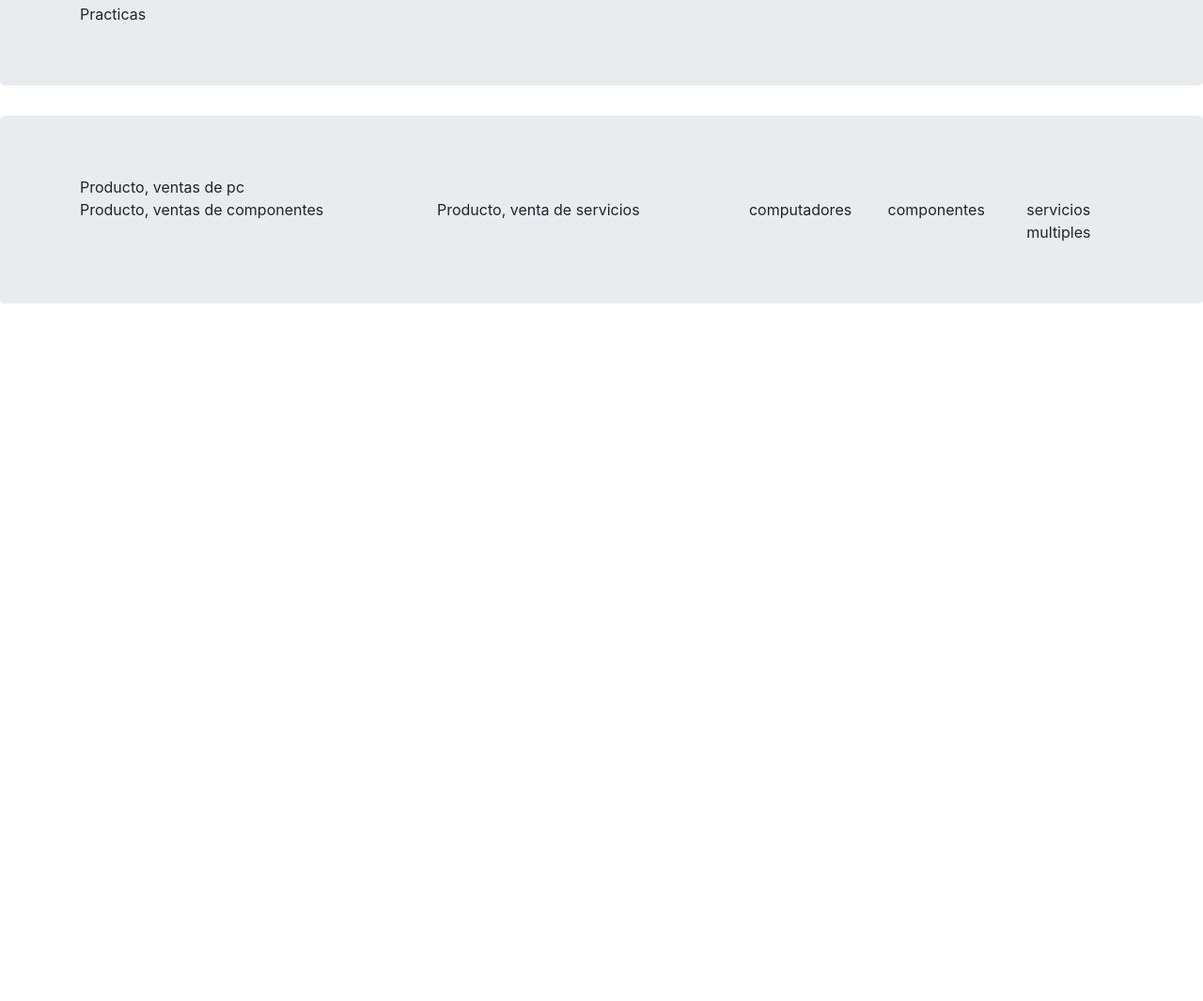
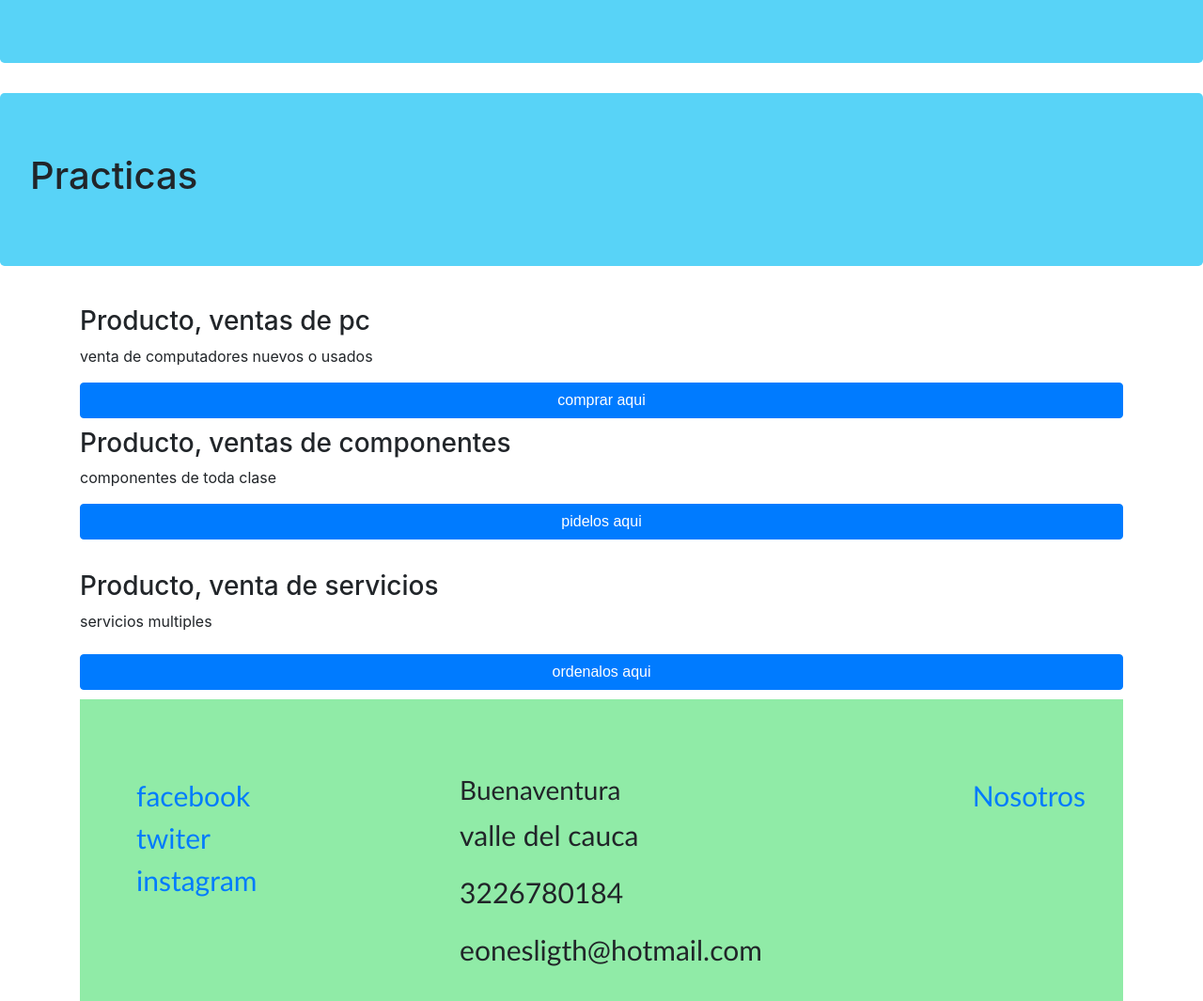
Before and after one commit to Eonesligth/new2021, a website: page index.html in a window 1280 px wide. Shown: the part 117-1182 px from the top of the page at 94% size. Before the commit the page ends 800 px from the top, so only its background shows below. Drawn offline with nearby package versions, Linux system fonts and the light colour scheme.

Commit message:
css y primeras opciones

```diff
--- /dev/null
+++ b/css/main.css
@@ -0,0 +1,30 @@
+.jumbotron {
+	background-color: #58D3F7;
+}
+
+
+footer {
+   padding: 80px 40px 0 60px;
+   background-color: #90EBA7;
+   margin-bottom: 0px;
+   margin-top: 10px;
+   font-family: calibri;
+   font-size: 30px;
+
+}
+
+.btn {
+	background-color: blue,
+	color: yellow;
+	font-family: arial;
+}
+
+.card-pros {
+	flex: 1  150px;
+	padding-right: 2px 6px 2px 6px;
+	margin-top: 10px;
+}
+.btn-reserva {
+	width: 100%;
+
+}
--- a/index.html
+++ b/index.html
@@ -8,35 +8,68 @@
 
     <!-- Bootstrap CSS -->
     <link rel="stylesheet" href="node_modules/bootstrap/dist/CSS/bootstrap.min.css">
-
+    <link rel="stylesheet" href="css/main.css">
     <title>Hola, pero no mundo</title>
   </head>
+  <body>
+  <div class="jumbotron">
    <h1>Aqui vamos de nuevo!</h1>
+  </div>
 
-   <body>
 
     <div class="jumbotron">
+
+    <h1>Practicas</h1>
+    </div>
+
     <div class="container">
-    <div class="row">
-    <div class="col">Practicas</div>
+     <div class="d-flex flex-wrap flex-row-reverse ">
+    <div class="card-pros d-flex flex-column justify-content-between" >
+
+    	<div><h3>Producto, ventas de pc</h3>
+    <p>venta de computadores nuevos o usados </p>
+     </div>
+    <div> <button class="btn btn-primary btn-reserva"> comprar aqui </button>
+    </div>
+    <div class="card-pros d-flex flex-column justify-content-between">
+      <div><h3>Producto, ventas de componentes </h3>
+    <p> componentes de toda clase</p>
+     </div>
+    <div><button class="btn btn-primary btn-reserva">  pidelos aqui</button>
+    </div>
+    <div class="card-pros d-flex flex-column justify-content-between">
+     <p>
+     <div>
+    <h3> Producto, venta de servicios </h3>
+    <p> servicios multiples </p>
+     </p>
+      </div>
+     <div><button class="btn btn-primary btn-reserva">  ordenalos aqui </button>
     </div>
     </div>
     </div>
-
-    <div class="jumbotron">
-    <div class="container">
-     <div class="row">
-    <div class="col-sm-9">Producto, ventas de pc</div>
-    <div class="col-sm-4">Producto, ventas de componentes</div>
-    <div class="col">Producto, venta de servicios</div>
-    <div class="row align-self-center">
-  	<div class="col-4">computadores </div>
-  	<div class="col-4"> componentes </div>
-  	<div class="col-4">servicios multiples</div>
     </div>
     </div>
+<footer>
+	<div class="row">
+		<div class="col-sm-4 d-flex flex-column">
+    <a href="http://www.facebook.com">facebook</a>
+    <a href="http://www.twitter.com">twiter</a>
+    <a href="http://www.instagram.com">instagram</a>
     </div>
-
+    <div class="col-sm-4 d-flex flex-column align-items-center">
+    <address>
+    	<h3> Buenaventura </h3>
+    	<p>  valle del cauca </p>
+        <p>3226780184 </p>
+        <p>eonesligth@hotmail.com </p>
+    </address>
+    </div>
+	<div class="col-sm-4 d-flex flex-column align-items-end">
+    <a href="http://www.facebook.com">Nosotros</a>
+    </div>
+    </div>
+</footer>
     <!-- Optional JavaScript -->
     <!-- jQuery first, then Popper.js, then Bootstrap JS -->
     <script src="node_modules/jQuery/dist/jQuery.min.js"></script>
```
